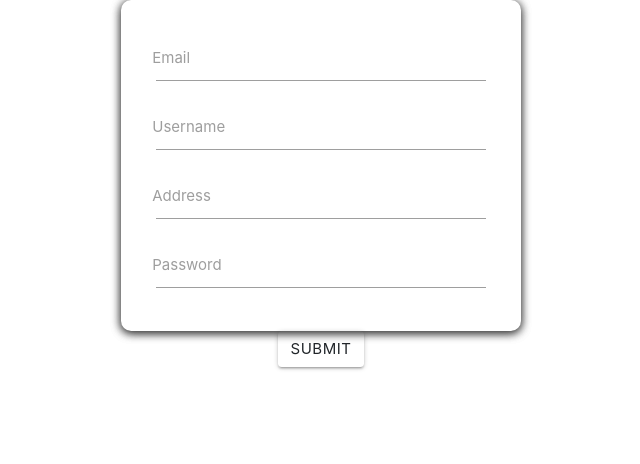
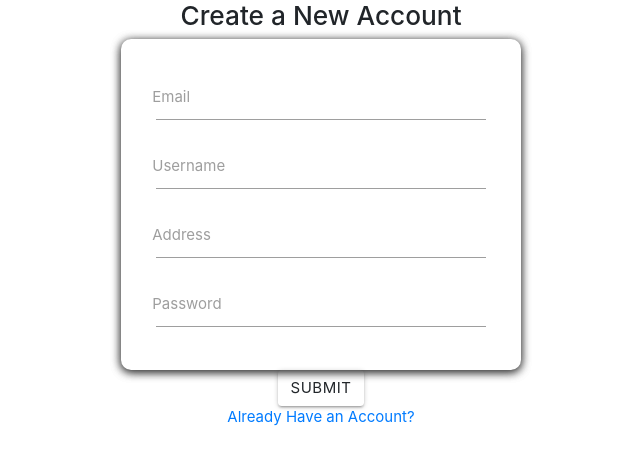
Before and after one commit to StevensCS554/Final-Project, a React (Create React App) app in the folder root/frontend/: page /signup in a window 1280 px wide. Shown: the top 464 px of the page, without its empty margins (319-959 px from the left). Built offline with nearby package versions, Linux system fonts and the light colour scheme.

Commit message:
node_module

```diff
--- a/root/frontend/src/App.css
+++ b/root/frontend/src/App.css
@@ -19,3 +19,11 @@ body{
   justify-content: center;
   align-items: center;
 }
+
+.createNewAccount{
+  text-align: center;
+}
+
+.alreadyHaveAccount{
+  text-align: center;
+}
--- a/root/frontend/src/components/SignUp.js
+++ b/root/frontend/src/components/SignUp.js
@@ -6,6 +6,9 @@ function SignUp() {
     return(
         <div style={{ display: "flex", justifyContent: "center"}}>
             <div className="vertical">
+                <div className="createNewAccount">
+                    <h3>Create a New Account</h3>
+                </div>
                 <div className="outerBox">
                     <TextInput id="SignUp-Email" label="Email"/>
                     <TextInput label="Username"/>
@@ -17,6 +20,9 @@ function SignUp() {
                         Submit
                     </Button>
                 </div>
+                <div className="alreadyHaveAccount">
+                    <a href='#'>Already Have an Account?</a>
+                </div>
             </div>
         </div>
     );
```
